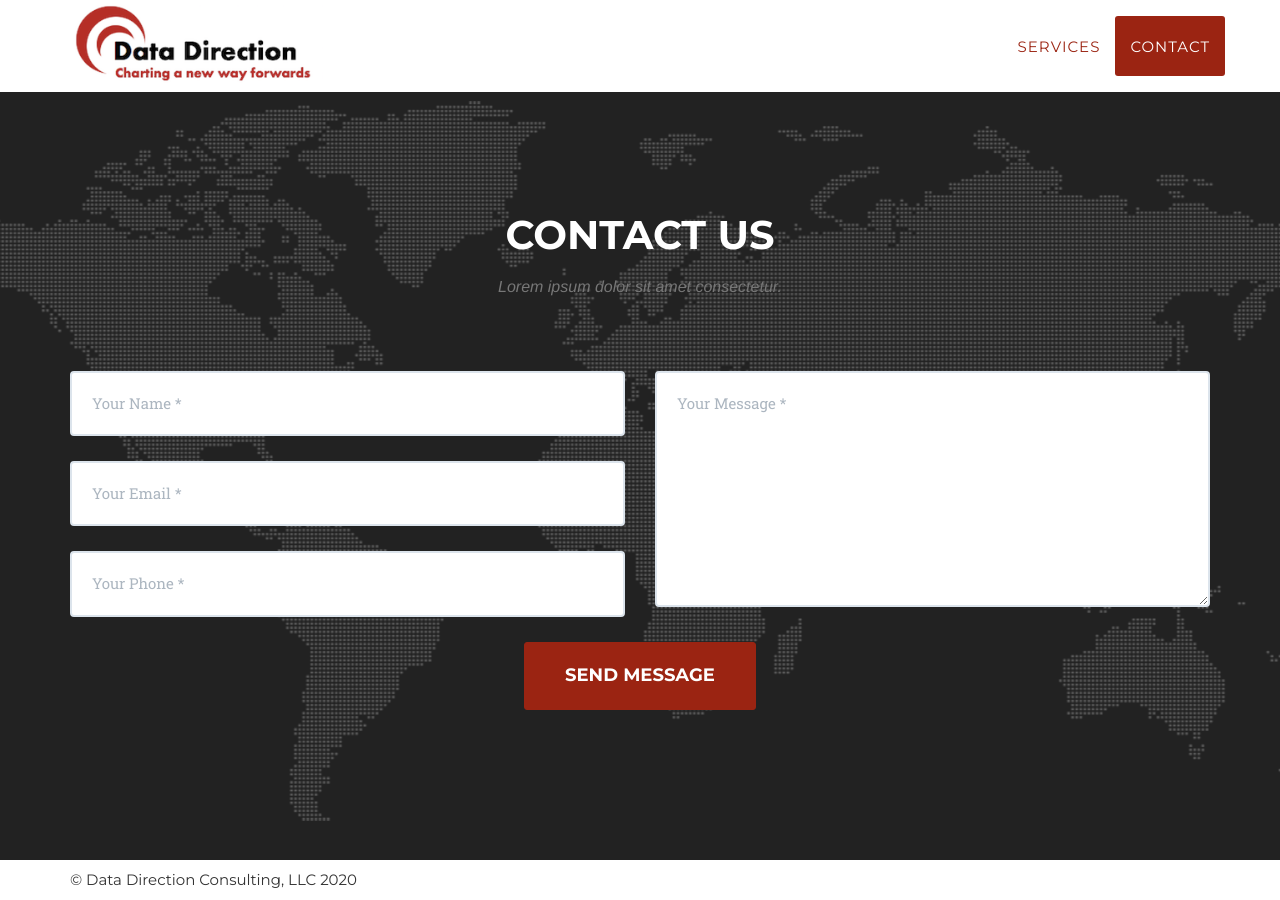
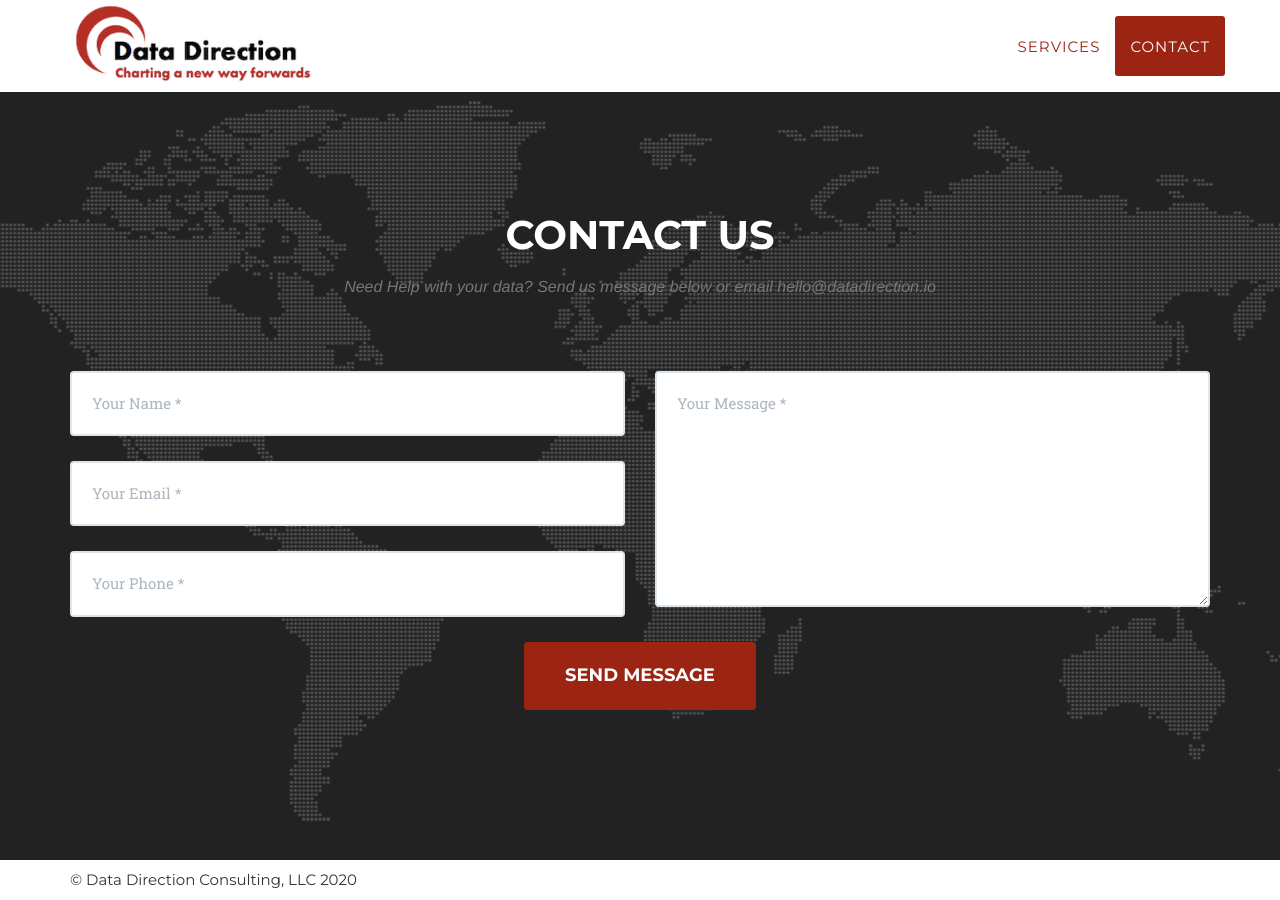
Before and after one commit to mespina1/datadirection.github.io, a Jekyll site: the page built from index.markdown, in a window 1280 px wide and 900 px high, scrolled down 1450 px. Built offline with Jekyll 4.4.1, drawn with Linux system fonts in a browser that asks for light colours; some web fonts are replaced.

Commit message:
Update contact.html

```diff
--- a/_includes/contact.html
+++ b/_includes/contact.html
@@ -3,7 +3,7 @@
             <div class="row">
                 <div class="col-lg-12 text-center">
                     <h2 class="section-heading">Contact Us</h2>
-                    <h3 class="section-subheading text-muted">Lorem ipsum dolor sit amet consectetur.</h3>
+                    <h3 class="section-subheading text-muted">Need Help with your data? Send us message below or email hello@datadirection.io </h3>
                 </div>
             </div>
             <div class="row">
```
